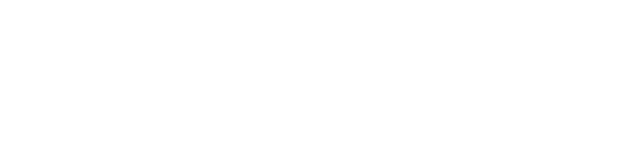
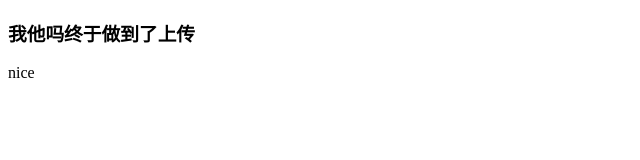
Before and after one commit to luckyd0g/proj_2, a plain HTML site: page index.html in a window 1280 px wide. Shown: the whole page, without its empty margins (0-640 px from the left). Drawn offline with Linux system fonts and the light colour scheme.

Commit message:
修改了index.html

```diff
--- a/index.html
+++ b/index.html
@@ -9,7 +9,10 @@
 </head>
 
 <body>
-
+    <h3>我他吗终于做到了上传</h3>
+    <div class="div">
+        <p>nice</p>
+    </div>
 </body>
 
 </html>
```
